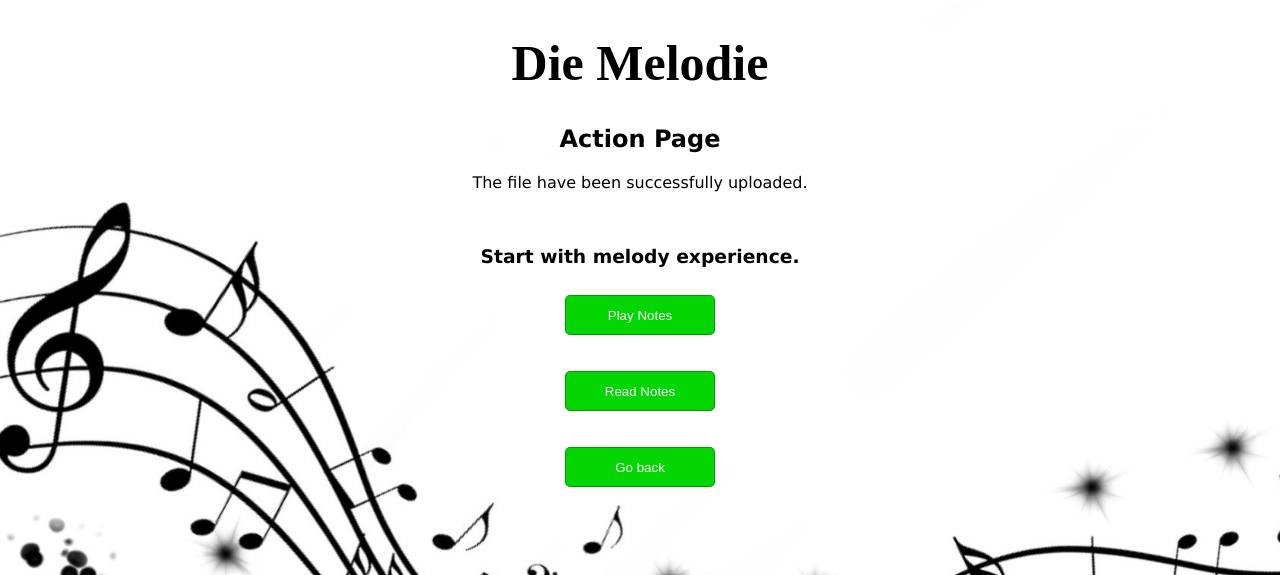
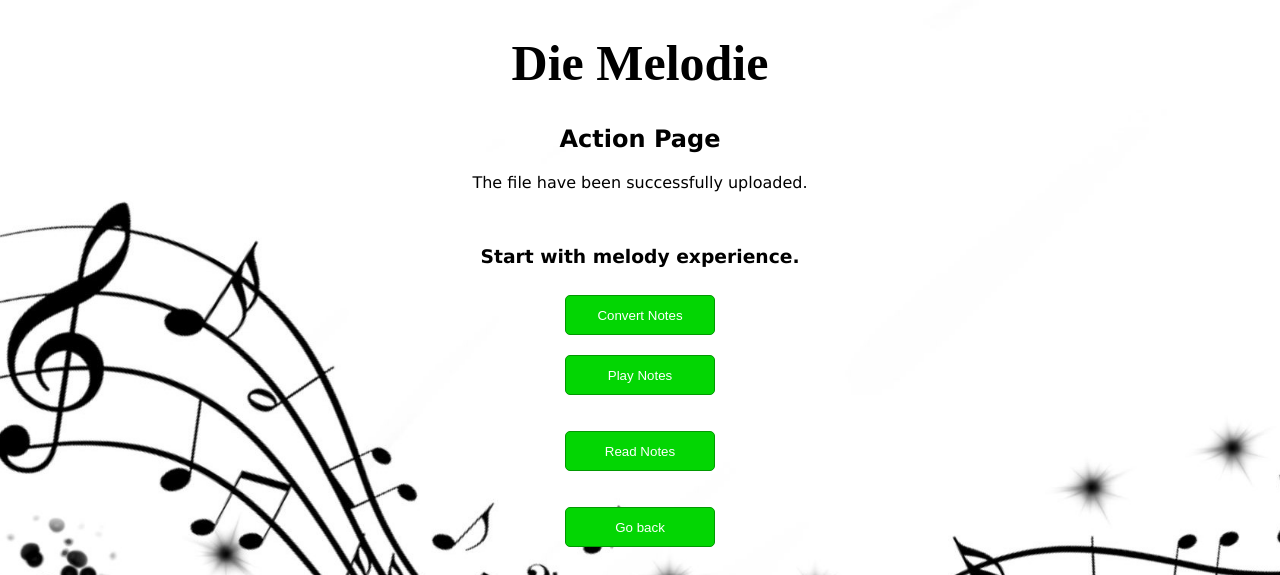
Before and after one commit to magocsil/die-melodie, a Flask app: page /actions in a window 1280 px wide. Shown: the top 575 px of the page. Run offline with Flask 3, Linux system fonts and the light colour scheme.

Commit message:
version 3.0

```diff
--- a/app.py
+++ b/app.py
@@ -20,9 +20,13 @@ def actions():
 def read():
     return render_template("read.html") #rendering our actions.html contained within /templates
 
-@app.route("/play") #defining the routes for the actions funtion
+@app.route("/playsound", methods=["GET", "POST"])
+def playsound():
+    return send_file("audiotest.mp3")
+
+@app.route("/play")
 def play():
-    return render_template("play.html") #rendering our actions.html contained within /templates
+    return render_template("play.html")
 
 if __name__ == "__main__":
     app.run(debug=True,port=4949) #running flask (Initalised on line 4)
--- a/readaloud.py
+++ b/readaloud.py
@@ -1,8 +1,4 @@
 
-import easygui
-import os
-import sys
-import glob
 import pandas as pd
 import numpy as np
 import regex as re
--- a/templates/actions.html
+++ b/templates/actions.html
@@ -7,17 +7,26 @@
 <h3>Start with melody experience. </h3>
 
 
+    <button type="submit" class="add-btn" data-inline="true">Convert Notes</button>
+
+
+
+
     <form action="/play">
-    <button type="submit" class="add-btn">Play Notes</button>
+    <button type="submit" class="add-btn" data-inline="true">Play Notes</button>
     </form>
 
+
+
+
     <form action="/read">
-    <button type="submit" class="add-btn">Read Notes</button>
+    <button type="submit" class="add-btn" data-inline="true">Read Notes</button>
     </form>
+
 
     <form action="/home">
     <button type="submit" class="add-btn">Go back</button>
-    </form>
-<br>
+
+
 
 {% endblock %}
```
Also changed, not shown: templates/play.html (+2 -6 lines), templates/read.html (+1 -8 lines), 1 other file.
